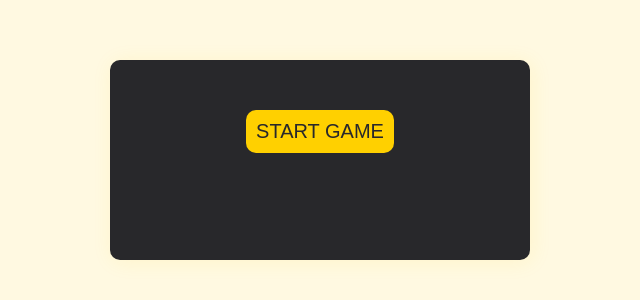
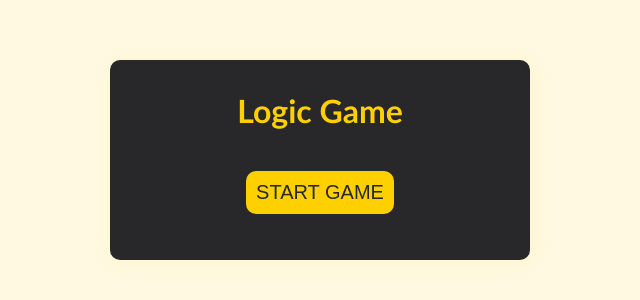
Before and after one commit to MrTushar3/Thinking-Game, a plain HTML site: page index.html in a window 1280 px wide. Shown: the part 240-540 px from the top of the page, without its empty margins (320-960 px from the left). Drawn offline with Linux system fonts and the light colour scheme.

Commit message:
Update index.html

```diff
--- a/index.html
+++ b/index.html
@@ -9,9 +9,11 @@
 </head>
 
 <body>
-    <div class="item">
-        <h1 id="text"></h1><br>
-        <button id="next">START GAME</button>
+    <div class="main">
+        <div class="item">
+            <h1 id="text">Logic Game</h1><br>
+            <button id="next">START GAME</button>
+        </div>
     </div>
 
     <script src="app.js"></script>
```
